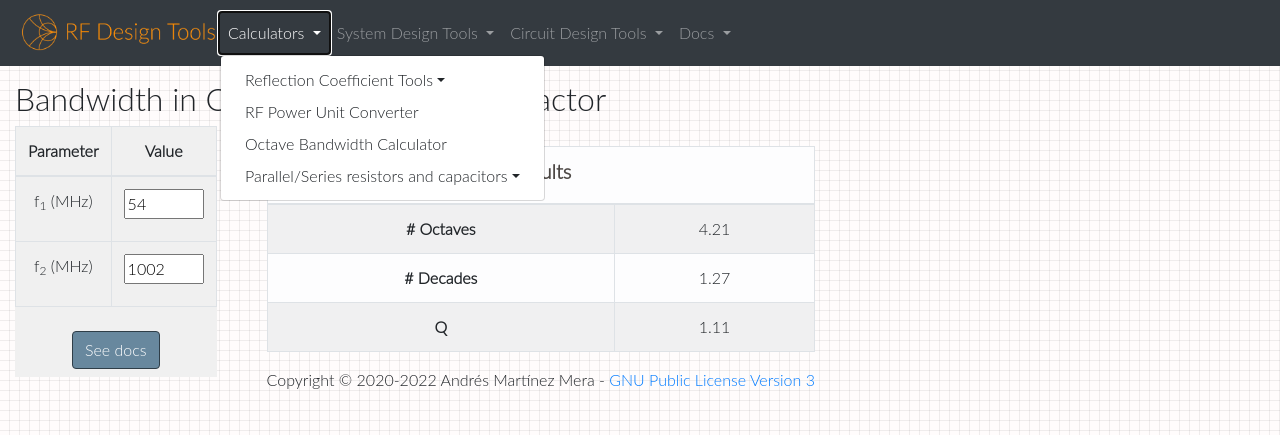
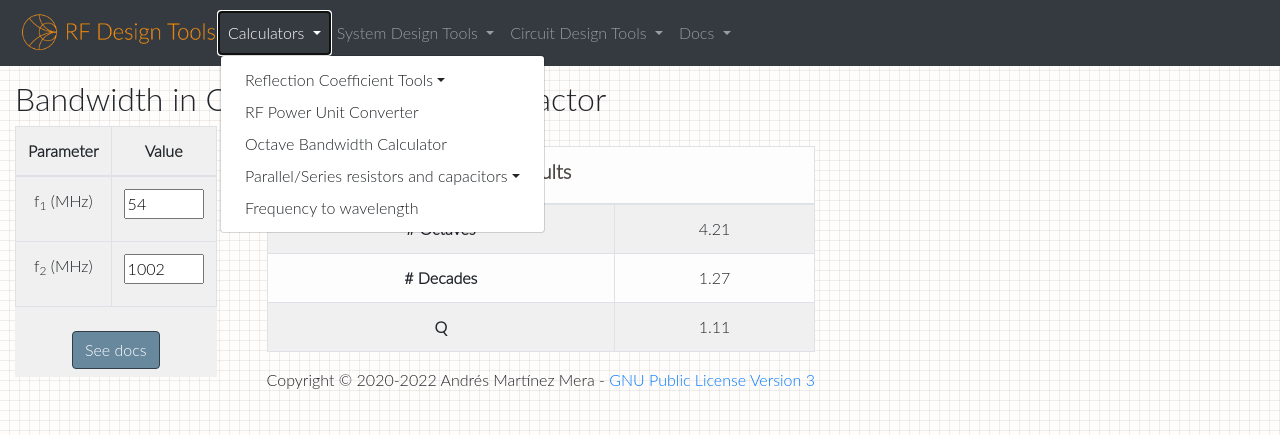
Before and after one commit to andresmmera/rf-design-tools, a Django app: template rf_design_tools/catalog/templates/BandwidthOctaves/tool/BandwidthOctaves.html in a window 1280 px wide, after a click on "Calculators". Shown: the top 435 px of the page. Run offline with Django 3.2, Linux system fonts and the light colour scheme; the template is opened without the code that fills it, so the values that code supplies are empty; parts of the project's set-up code (start-up, migrations or seed data) failed here and were passed over; some libraries are stand-ins or nearby versions.

Commit message:
Put the frequency to wavelength tool in the general menu bar

```diff
--- a/rf_design_tools/catalog/templates/base_generic.html
+++ b/rf_design_tools/catalog/templates/base_generic.html
@@ -61,6 +61,7 @@
                 <li><a class="dropdown-item" href="{% url 'rparallel_tool' %}">Parallel Resistors</a></li>
               </ul>
             </li>
+            <li><a class="dropdown-item"  href="{% url 'wavelength_frequency_tool' %}">Frequency to wavelength</a></li>
           </ul>
         </li>
         <!-- SYSTEM DESIGN -->
```
